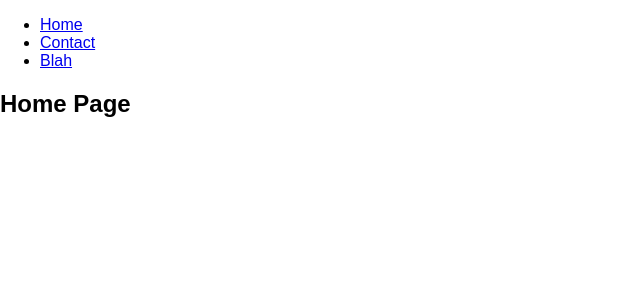
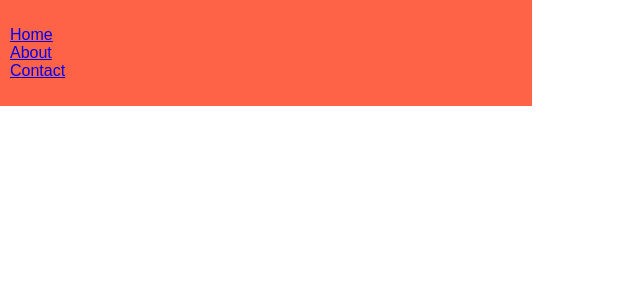
Before and after one commit to zfdesign/react-router-4, a React (Create React App) app: page / in a window 1280 px wide. Shown: the top 300 px of the page, without its empty margins (0-640 px from the left). Built offline with nearby package versions, Linux system fonts and the light colour scheme.

Commit message:
Side-Bar part 1: Adding all links in an Array

```diff
--- a/src/App.js
+++ b/src/App.js
@@ -1,51 +1,47 @@
-import React, { Component } from 'react';
+import React from 'react'
 import {
+  BrowserRouter as Router,
   Route,
   Link,
-  Redirect,
-  Switch,
-  BrowserRouter as Router,
-} from 'react-router-dom';
+} from 'react-router-dom'
 
-const Home = () => (
-  <div>
-    <h2>Home Page</h2>
-  </div>
-)
+const routes = [
+  { path: '/',
+    exact: true,
+    leftbar: () => <div>Home</div>,
+    main: () => <h2>Home</h2>
+  },
+  { path: '/about',
+    leftbar: () => <div>About</div>,
+    main: () => <h2>About</h2>
+  },
+  { path: '/contact',
+    leftbar: () => <div>Contact</div>,
+    main: () => <h2>Contact</h2>
+  }
+]
 
-const Contact = () => (
-  <div>
-    <h2>Contact Page</h2>
-  </div>
-)
-
-class App extends Component {
+class App extends React.Component {
   render() {
     return (
-       <Router>
-        <div>
-          <ul>
-            <li>
-              <Link to="/">Home</Link>
-            </li>
-            <li>
-              <Link to="/contact">Contact</Link>
-            </li>
-            <li>
-              <Link to="/blahblah">Blah</Link>
-            </li>
-          </ul>
+      <Router>
+        <div style={{ display: 'flex' }}>
+          <div style={{
+            padding: '10px',
+            width: '40%',
+            background: '#FF6347'
+          }}>
+            <ul style={{ listStyleType: 'none', padding: 0 }}>
+              <li><Link to="/">Home</Link></li>
+              <li><Link to="/about">About</Link></li>
+              <li><Link to="/contact">Contact</Link></li>
+            </ul>
 
-        <Switch>
-          <Route exact path="/" component={Home}/>
-          <Route path="/contact" component={Contact}/>
-          {/* Handling non-existent routes */}
-          <Route render={() => (<div> Sorry, this page does not exist. </div>)} />
-        </Switch>
+          </div>
         </div>
       </Router>
-    );
+    )
   }
 }
 
-export default App;
+export default App
```
